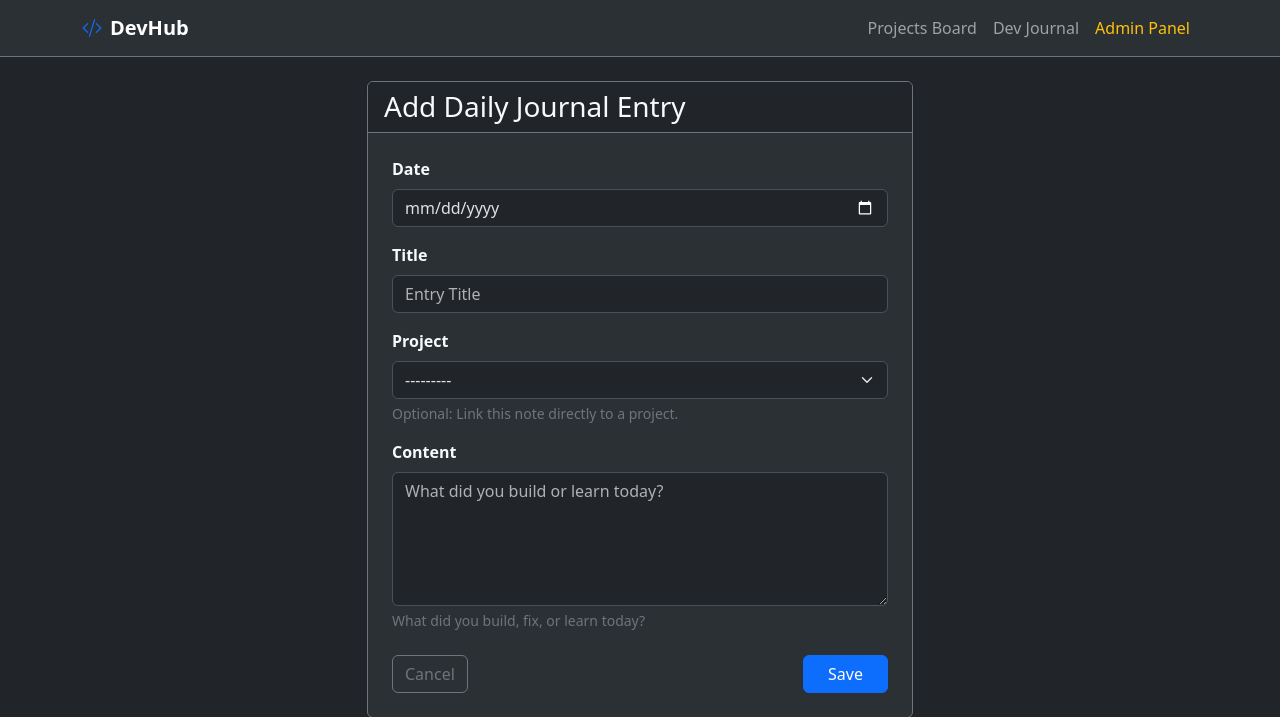
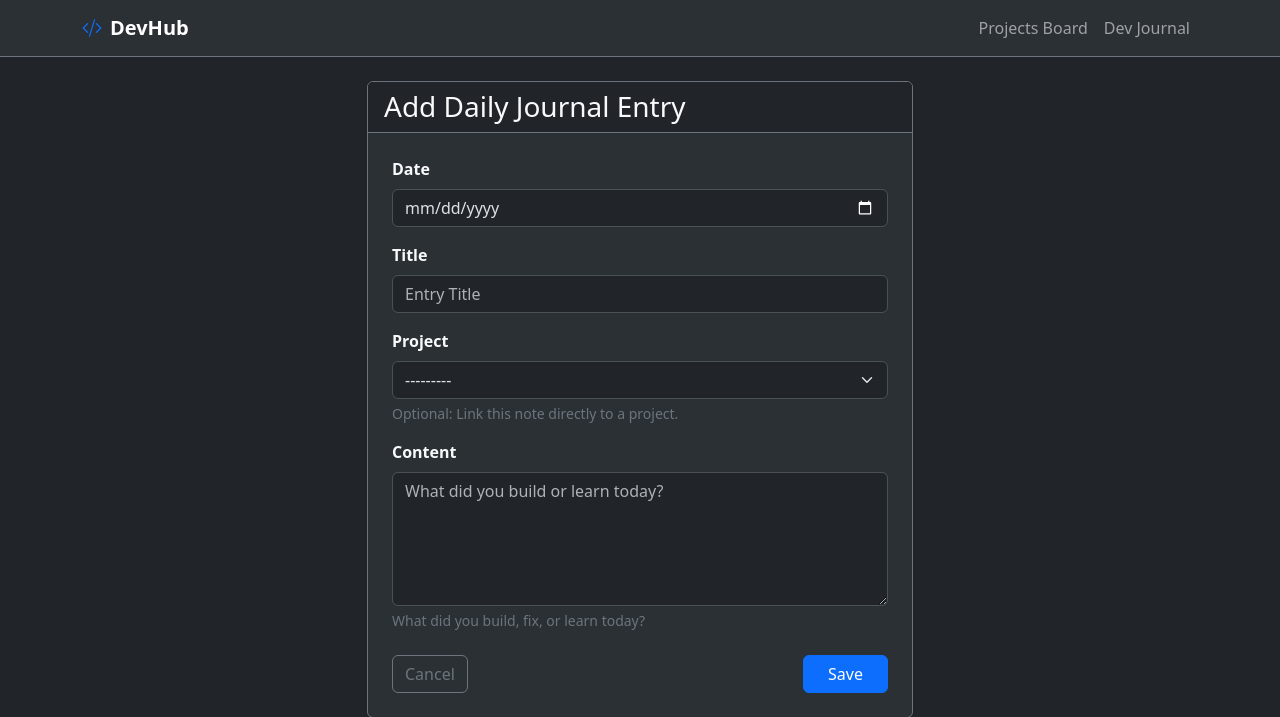
Before and after one commit to janana6/DevHub, a Django app: page /journal/add/ in a window 1280 px wide. Shown: the top 717 px of the page. Run offline with Django 5.2, Linux system fonts and the light colour scheme; the visitor is signed in with stand-in values (Sample User, id 1); data that the repository does not hold is empty.

Commit message:
Update base.html

```diff
--- a/devhub/templates/base.html
+++ b/devhub/templates/base.html
@@ -14,7 +14,6 @@
             <div class="navbar-nav ms-auto">
                 <a class="nav-link" href="{% url 'project_board' %}">Projects Board</a>
                 <a class="nav-link" href="{% url 'journal_list' %}">Dev Journal</a>
-                <a class="nav-link text-warning" href="/admin/" target="_blank">Admin Panel</a>
             </div>
         </div>
     </nav>
```
